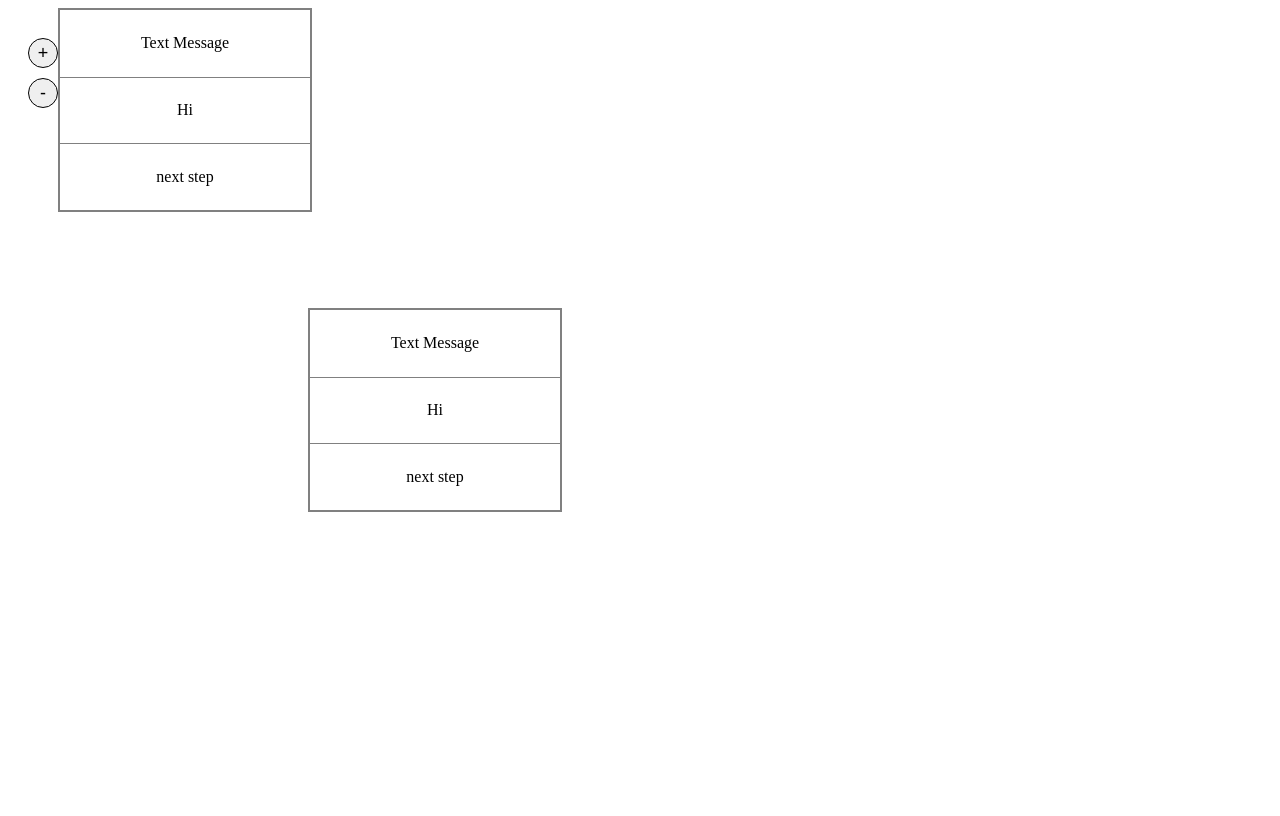
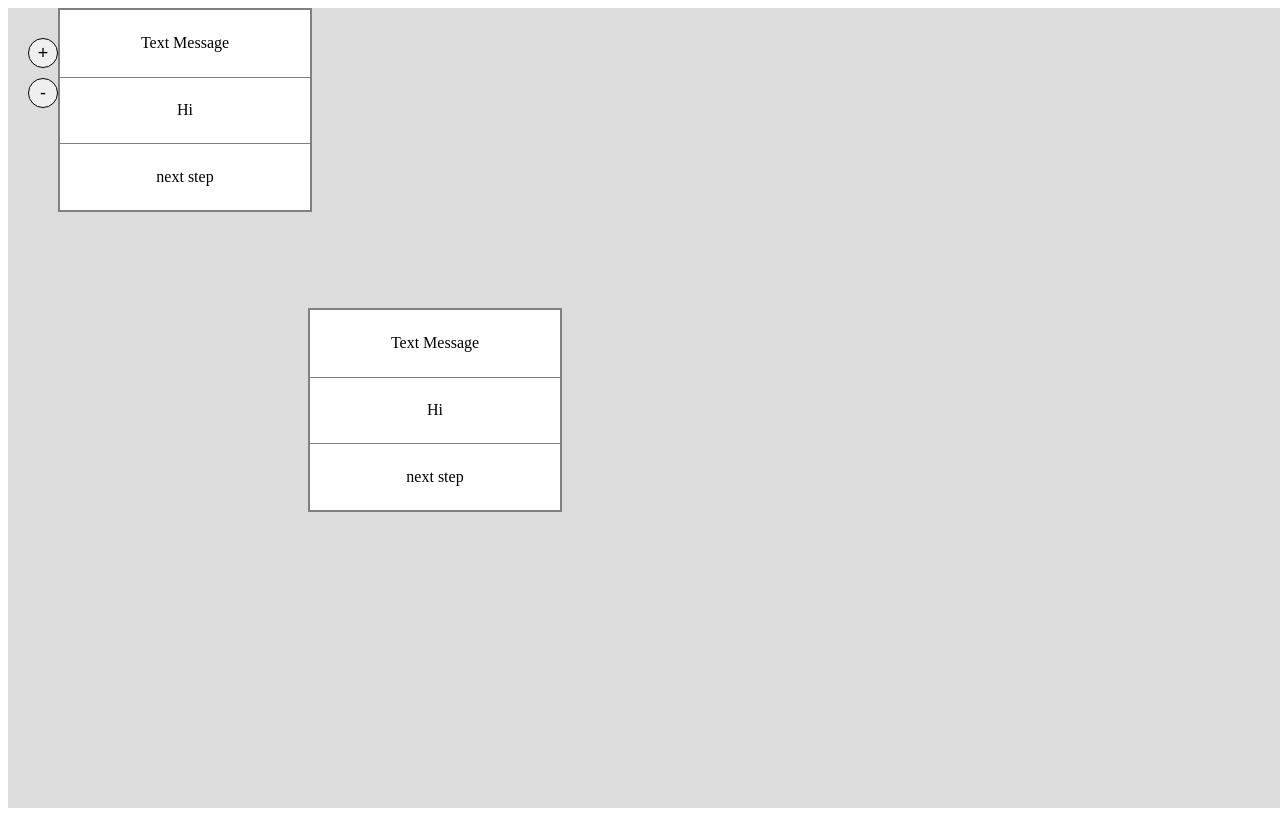
Before and after one commit to ultraza4/canvas_task, a Vue app: page / in a window 1280 px wide. Built offline with nearby package versions, Linux system fonts and the light colour scheme.

Commit message:
draggable canvas and scale

```diff
--- a/src/App.css
+++ b/src/App.css
@@ -1,9 +1,10 @@
 #app{
-    width: 100%;
+    width: 100vw;
     height: 100vh;
     margin: 0;
     padding: 0;
     box-sizing: border-box;
     cursor: move;
     position: relative;
+    background-color: 	#DCDCDC;
 }
--- a/src/components/Block.vue
+++ b/src/components/Block.vue
@@ -74,6 +74,7 @@ export default {
     border: 2px solid grey;
     cursor: grab;
     overflow: hidden;
+    background-color: white;
     &.dragging {
         cursor: grabbing;
         border: 2px solid rgb(87, 87, 238);
```
